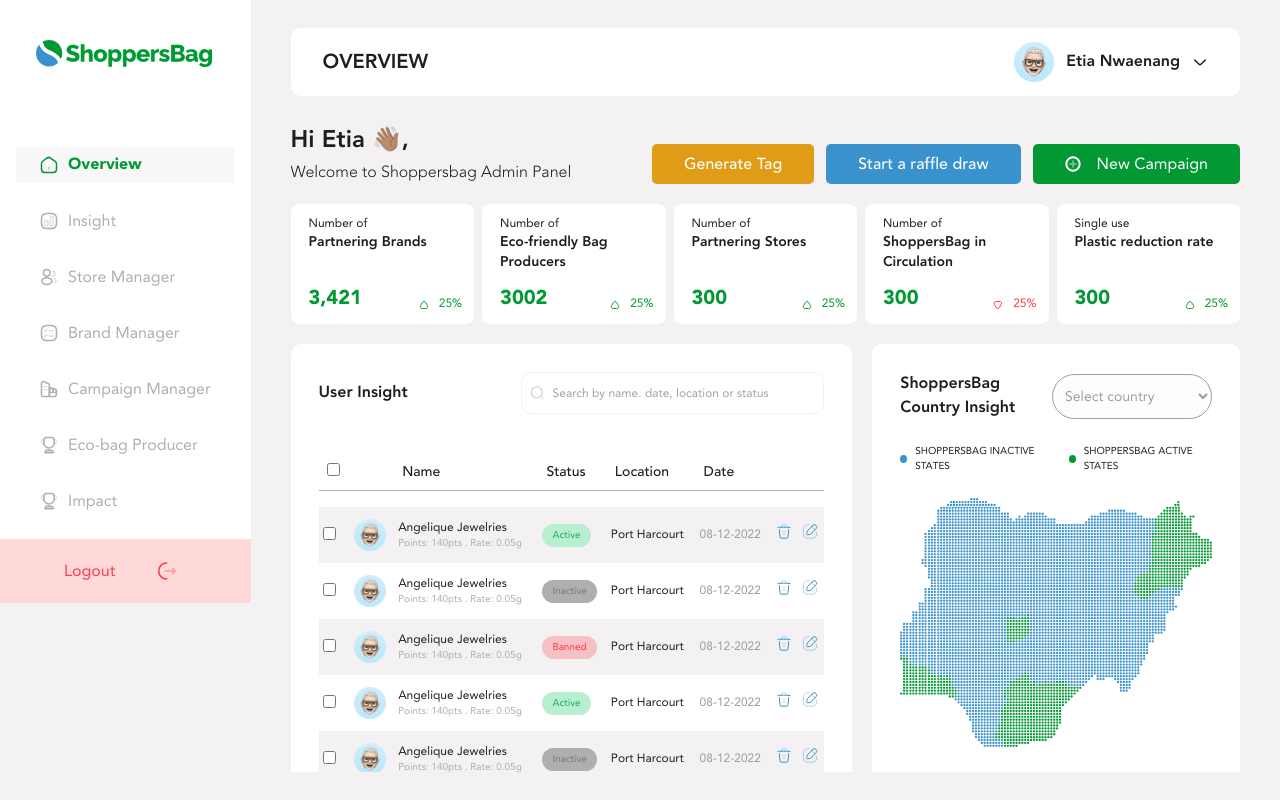
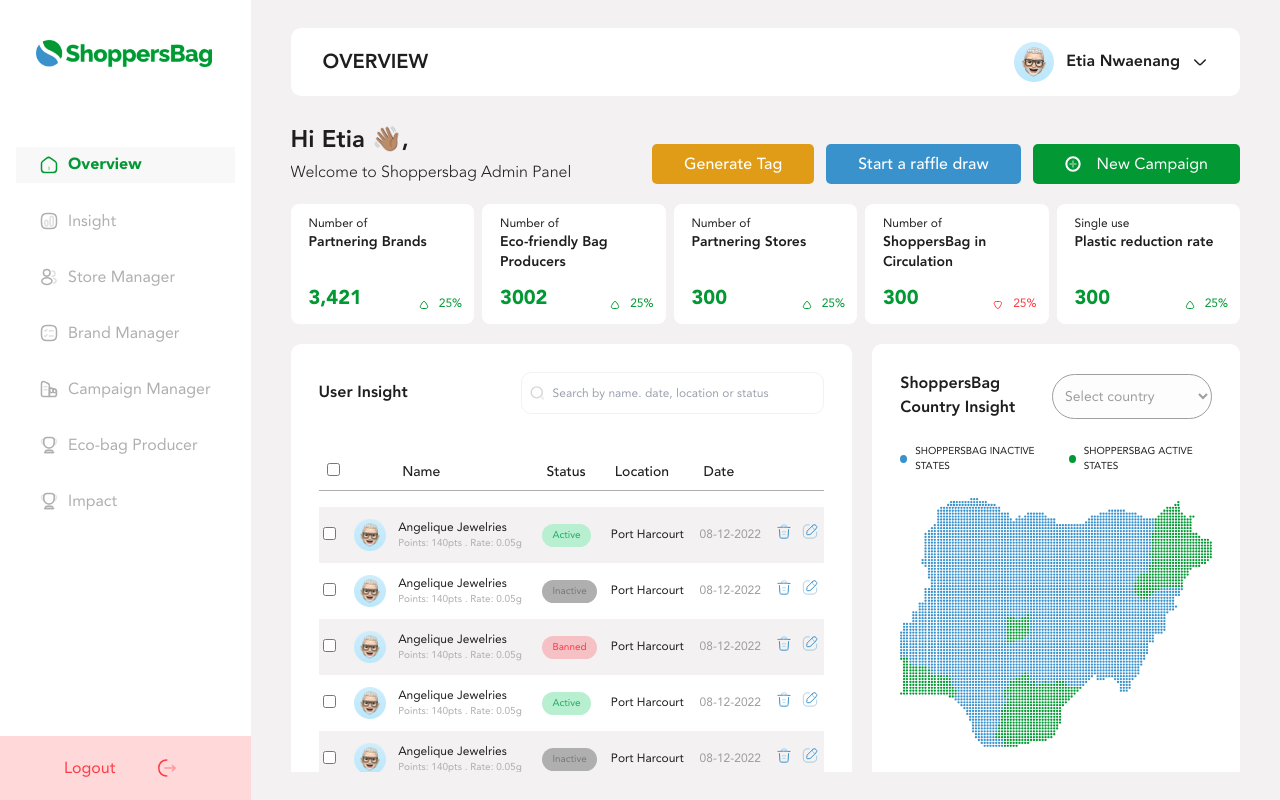
Before and after one commit to Issiedoesit/shoppersco-dashboard, a React (Vite) app: page / in a window 1280 px wide. Built offline with nearby package versions, Linux system fonts and the light colour scheme.

Commit message:
nav bar height

```diff
--- a/src/components/Nav/NavBar.jsx
+++ b/src/components/Nav/NavBar.jsx
@@ -18,7 +18,7 @@ const NavBar = ({ isAuthPage }) => {
 
 
   return (
-    <div ref={navRef} id="navBar" className={`fixed top-0 ${visibility && 'hidden'} h-full max-h-screen left-0 z-50 ${navState ? '' : '-translate-x-oneFiftyPercent'} shadow-md xl:shadow-none xl:-translate-x-0 transition-transform duration-500 ease-in-out xl:static lg:col-span-3 2xl:col-span-2 xs:max-w-171px w-64`}>
+    <div ref={navRef} id="navBar" className={`fixed top-0 ${visibility && 'hidden'} h-full xl:h-screen left-0 z-50 ${navState ? '' : '-translate-x-oneFiftyPercent'} shadow-md xl:shadow-none xl:-translate-x-0 transition-transform duration-500 ease-in-out xl:static lg:col-span-3 2xl:col-span-2 xs:max-w-171px w-64`}>
       <div  className='transition-transform duration-500 ease-in-out bg-white h-full max-h-screen font-avenirRegular max-w-sm flex flex-col w-full'>
           <NavLink to="/" className='xs:px-4 px-9 pt-10'>
             <img src={Logo} alt='logo' className='xs:w-32 w-44' />
```
